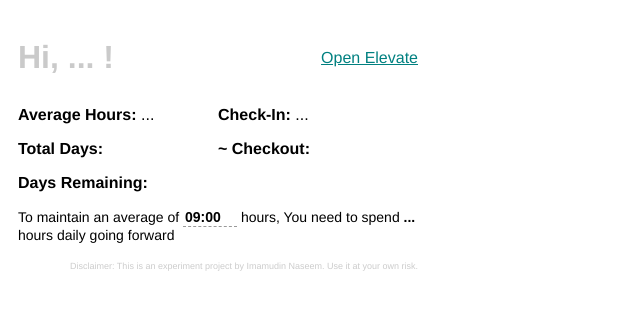
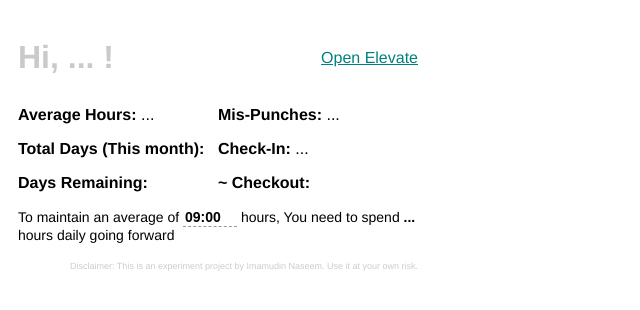
Before and after one commit to minaseem/smart-elevate, a browser extension: page src/browser_action/browser_action.html in a window 1280 px wide. Shown: the whole page, without its empty margins (0-640 px from the left). Drawn offline with Linux system fonts and the light colour scheme.

Commit message:
add mispunches

```diff
--- a/src/browser_action/browser_action.html
+++ b/src/browser_action/browser_action.html
@@ -84,7 +84,7 @@
             </div>
             <div class="item">
                 <span class="title">
-                    Total Days:
+                    Total Days (This month):
                 </span> <span id="totalDays"></span>
             </div>
             <div class="item">
@@ -94,6 +94,11 @@
             </div>
         </div>
         <div>
+            <div class="item">
+                <span class="title">
+                    Mis-Punches:
+                </span> <span id="misPunches">...</span>
+            </div>
             <div class="item">
                 <span class="title">
                     Check-In:
--- a/src/browser_action/popup.js
+++ b/src/browser_action/popup.js
@@ -107,6 +107,10 @@ const updateCurrentAverage = () => {
     const { currentAverage } = popupData.attendanceSummary;
     document.querySelector('#average').innerHTML = currentAverage;
 }
+const updateMisPunches = () => {
+    const { misPunches } = popupData.attendanceSummary;
+    document.querySelector('#misPunches').innerHTML = misPunches || 0;
+}
 
 const populateData = function () {
     var req = new XMLHttpRequest();
@@ -177,6 +181,7 @@ port.onMessage.addListener(function (payload) {
             popupData.attendanceSummary = payload.data;
             updateCurrentAverage();
             updateRequiredHours();
+            updateMisPunches();
         } else {
             populateData();
         }
```
Also changed, not shown: 1 other file.
